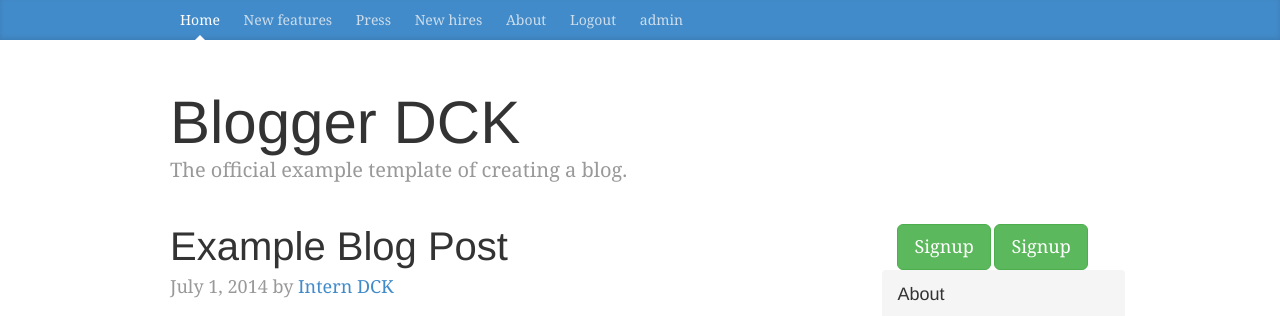
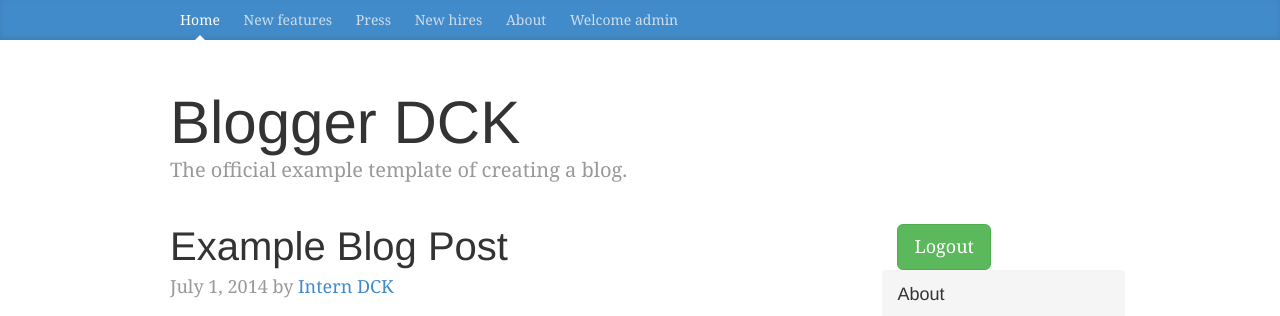
Before and after one commit to dogancankilment/dck-blog, a Django app: template myblog/templates/index/blog_index.html in a window 1280 px wide. Shown: the top 316 px of the page. Run offline with Django 3.2, Linux system fonts and the light colour scheme; the template is opened without the code that fills it: values that come from a table or form of the project are taken from there, others are empty; a user stored in the database is signed in; data comes from the database, SQL or seed files in the repository; parts of the project's set-up code (start-up, migrations or seed data) failed here and were passed over; some libraries are stand-ins or nearby versions.

Commit message:
signup and login buttons configured, deleted login required line in blog index views

```diff
--- a/myblog/main_site/views.py
+++ b/myblog/main_site/views.py
@@ -9,8 +9,6 @@ from models import *
 from django.core.urlresolvers import reverse
 
 
-@login_required(login_url='/user/login')
-# @login_required(reverse(login))
 def index(request):  # blog_id
 
     blog_list = Post.objects.all()
--- a/myblog/templates/base.html
+++ b/myblog/templates/base.html
@@ -32,7 +32,6 @@
           <a class="blog-nav-item" href="#">Press</a>
           <a class="blog-nav-item" href="#">New hires</a>
           <a class="blog-nav-item" href="#">About</a>
-          <a class="blog-nav-item" href="{% url logout %}">Logout</a>
           <a class="blog-nav-item" href="#">
 
               {% block show_user %}{% endblock show_user %}
@@ -96,8 +95,13 @@
 
       <div>
         <div class="col-sm-3 col-sm-offset-1 blog-sidebar">
-            <button type="button" class="btn btn-lg btn-success">Signup</a></button>
-            <button type="button" class="btn btn-lg btn-success">Signup</button>
+
+            {% if request.user.is_authenticated %}
+                <a href="{% url logout %}"  class="btn btn-lg btn-success">Logout</a>
+            {% else %}
+                <a href="{% url login %}"  class="btn btn-lg btn-success">Login</a>
+            {% endif %}
+
             <div class="sidebar-module sidebar-module-inset">
             <h4>About</h4>
             <p>DCK <em>DCK</em> Örnek metin belgesi hakkında kısmını doldurmak için yazılacak</p>
--- a/myblog/templates/index/blog_index.html
+++ b/myblog/templates/index/blog_index.html
@@ -7,7 +7,7 @@
 <!-- showing user_name in menu bar -->
 {% block show_user%}
 {% if request.user.is_authenticated %}
-    <tr>{{request.user}}</tr>
+    <tr>Welcome {{request.user}}</tr>
 {% else %}
     <tr>Anonim</tr>
 {% endif %}
```
